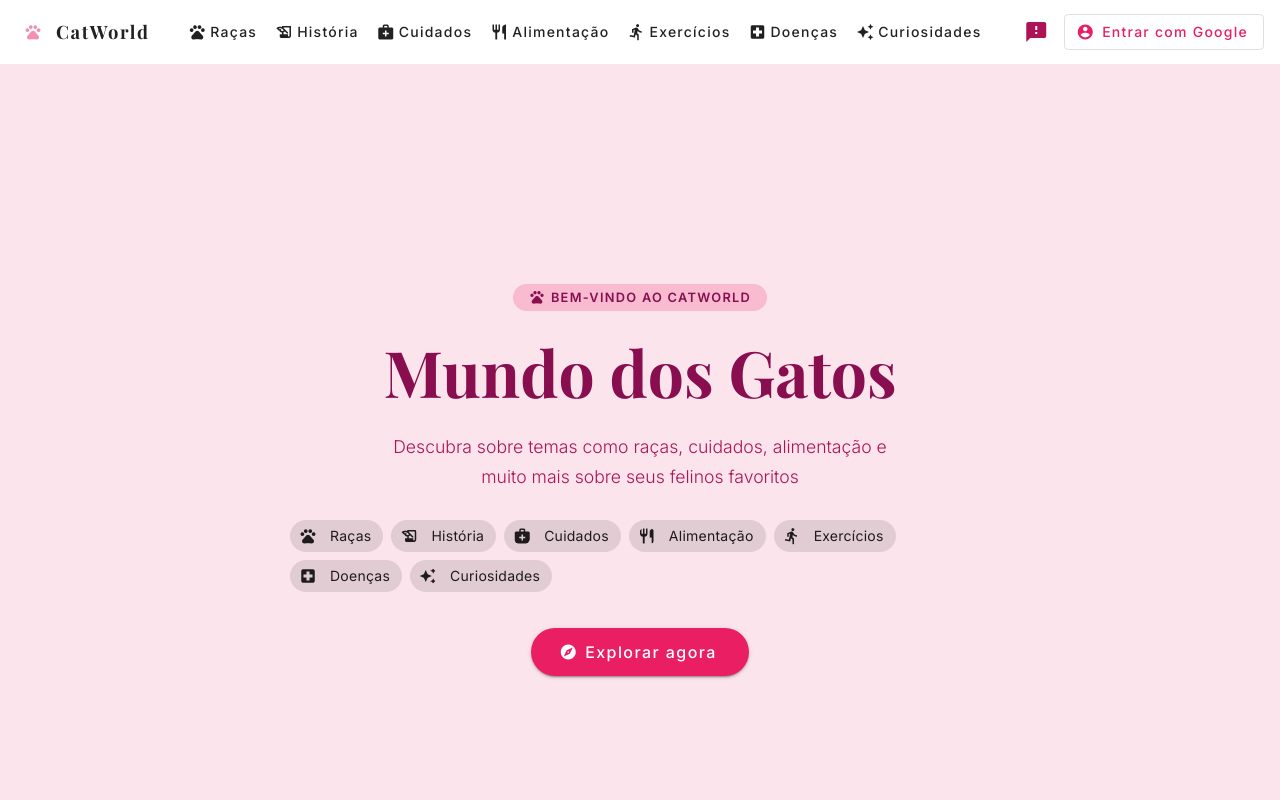
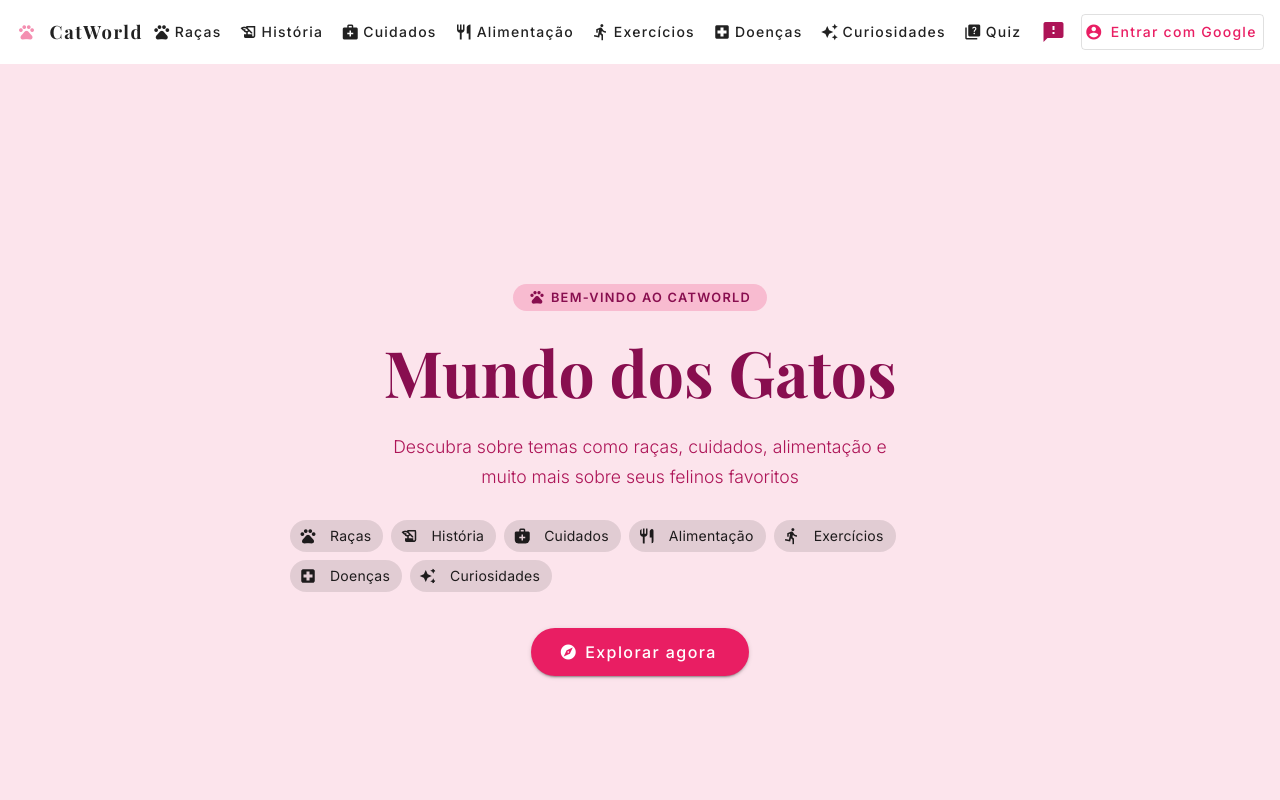
Before and after one commit to MariaClaraCorecha/catworld, an Angular app: page / in a window 1280 px wide. Shown: the top 800 px of the page. Built offline with nearby package versions, Linux system fonts and the light colour scheme.

Commit message:
Feat: add 'Quiz' link to navbar

```diff
--- a/src/app/shared/navbar/navbar.ts
+++ b/src/app/shared/navbar/navbar.ts
@@ -115,5 +115,6 @@ export class NavbarComponent implements OnInit {
     { label: 'Exercícios', id: 'exercicios', icon: 'directions_run' },
     { label: 'Doenças', id: 'doencas', icon: 'local_hospital' },
     { label: 'Curiosidades', id: 'curiosidades', icon: 'auto_awesome' },
+    { label: 'Quiz', id: 'quiz', icon: 'quiz' },
   ];
 }
```
